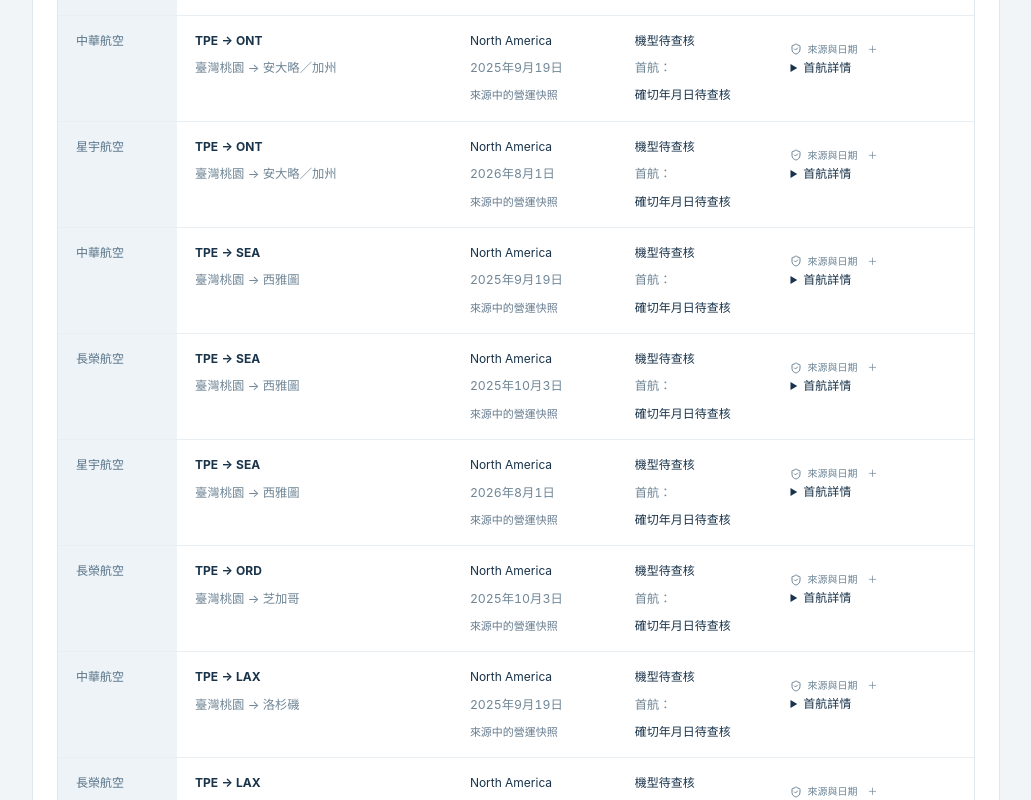
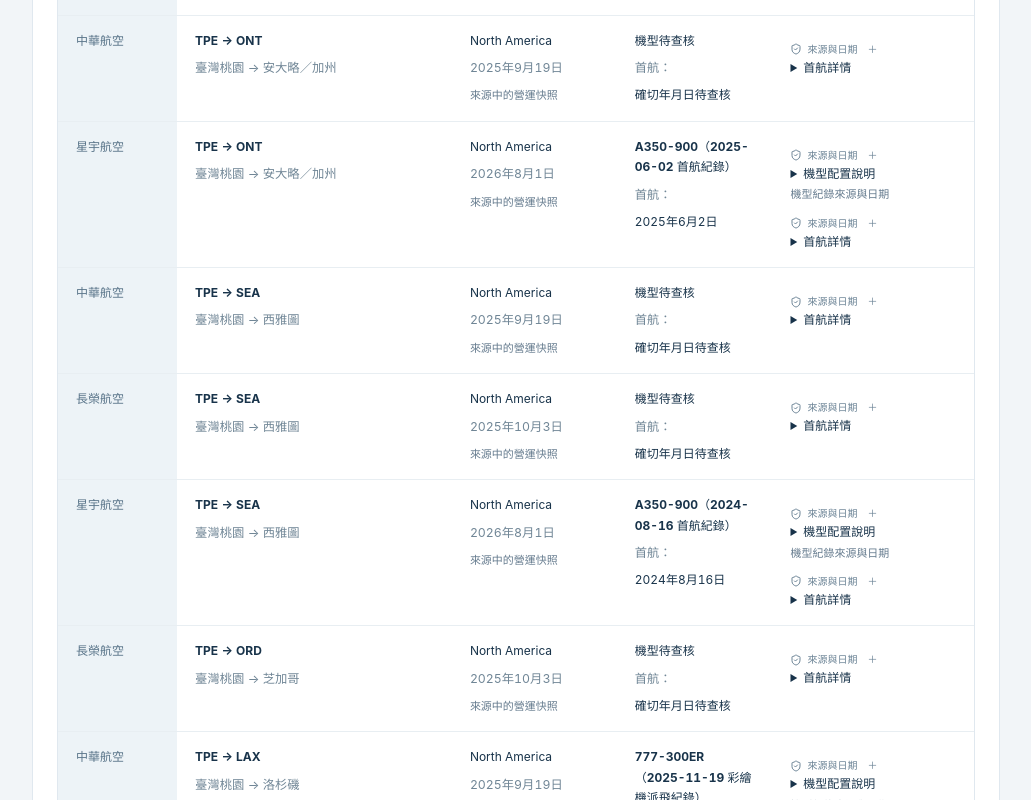
Before and after one commit to ian00883300-lang/taiwan-airlines-intelligence-hub, a React (Vite) app: page / in a window 1280 px wide. Shown: the part 5080-5880 px from the top of the page, without its empty margins (242-1273 px from the left). Built offline with nearby package versions, Linux system fonts and the light colour scheme.

Commit message:
Verify three aircraft route records and two STARLUX inaugurations

```diff
--- a/data/china-airlines/routes.json
+++ b/data/china-airlines/routes.json
@@ -17,9 +17,7 @@
       "source_id": "ciPhxActual",
       "corroboration_url": "https://www.china-airlines.com/at/de/about-china-airlines/media/news/20250919",
       "note": "2025年12月3日CI036台北出發實際首航，官方事後稿件確認；航班日與派飛機型是該次首航紀錄，不保證今日班表。",
-      "event_ids": [
-        "china-airlines-phx-inaugural"
-      ],
+      "event_ids": ["china-airlines-phx-inaugural"],
       "evidence_kind": "confirmed_inaugural",
       "aircraft": "A350-900（2025-12-03 首航公告）",
       "aircraft_source_url": "https://www.china-airlines.com/us/zh/about-china-airlines/media/news/20251203-PHX.html",
@@ -39,9 +37,7 @@
       "verified_date": "2026-10-12",
       "status": "confirmed",
       "source_id": "ciRoute",
-      "event_ids": [
-        "china-airlines-TPE-JFK-inaugural"
-      ],
+      "event_ids": ["china-airlines-TPE-JFK-inaugural"],
       "evidence_kind": "dated_operating_snapshot",
       "note": "有日期的官方營運／航網敘述；確認該日期範圍的航線存在，不保證今日班次、機型或不停航。共掛與interline目的地未加入此自營航圖。"
     },
@@ -59,11 +55,22 @@
       "verified_date": "2026-10-12",
       "status": "confirmed",
       "source_id": "ciRoute",
-      "event_ids": [
-        "china-airlines-TPE-LAX-inaugural"
-      ],
+      "event_ids": ["china-airlines-TPE-LAX-inaugural"],
       "evidence_kind": "dated_operating_snapshot",
-      "note": "有日期的官方營運／航網敘述；確認該日期範圍的航線存在，不保證今日班次、機型或不停航。共掛與interline目的地未加入此自營航圖。"
+      "note": "有日期的官方營運／航網敘述；確認該日期範圍的航線存在，不保證今日班次、機型或不停航。共掛與interline目的地未加入此自營航圖。",
+      "aircraft": "777-300ER（2025-11-19 彩繪機派飛紀錄）",
+      "aircraft_evidence": {
+        "source": "華航｜動物方城市 2 彩繪機正式啟航",
+        "source_url": "https://www.china-airlines.com/nz/zh/about-china-airlines/media/news/20251119",
+        "published_date": "2025-11-19",
+        "as_of": "2025-11-19",
+        "verified_date": "2026-10-14",
+        "status": "confirmed",
+        "source_id": "ciLaxLiveryRecord",
+        "note": "彩繪機派飛紀錄；不是洛杉磯航線首次開航。 此為歷史執飛紀錄，不代表今日所有班次固定使用此機型。"
+      },
+      "aircraft_source_url": "https://www.china-airlines.com/nz/zh/about-china-airlines/media/news/20251119",
+      "aircraft_note": "彩繪機派飛紀錄；不是洛杉磯航線首次開航。 此為歷史執飛紀錄，不代表今日所有班次固定使用此機型。"
     },
     {
       "id": "china-airlines-TPE-ONT",
@@ -79,9 +86,7 @@
       "verified_date": "2026-10-12",
       "status": "confirmed",
       "source_id": "ciRoute",
-      "event_ids": [
-        "china-airlines-TPE-ONT-inaugural"
-      ],
+      "event_ids": ["china-airlines-TPE-ONT-inaugural"],
       "evidence_kind": "dated_operating_snapshot",
       "note": "有日期的官方營運／航網敘述；確認該日期範圍的航線存在，不保證今日班次、機型或不停航。共掛與interline目的地未加入此自營航圖。"
     },
@@ -99,9 +104,7 @@
       "verified_date": "2026-10-12",
       "status": "confirmed",
       "source_id": "ciRoute",
-      "event_ids": [
-        "china-airlines-TPE-SFO-inaugural"
-      ],
+      "event_ids": ["china-airlines-TPE-SFO-inaugural"],
       "evidence_kind": "dated_operating_snapshot",
       "note": "有日期的官方營運／航網敘述；確認該日期範圍的航線存在，不保證今日班次、機型或不停航。共掛與interline目的地未加入此自營航圖。"
     },
@@ -119,9 +122,7 @@
       "verified_date": "2026-10-12",
       "status": "confirmed",
       "source_id": "ciRoute",
-      "event_ids": [
-        "china-airlines-TPE-SEA-inaugural"
-      ],
+      "event_ids": ["china-airlines-TPE-SEA-inaugural"],
       "evidence_kind": "dated_operating_snapshot",
       "note": "有日期的官方營運／航網敘述；確認該日期範圍的航線存在，不保證今日班次、機型或不停航。共掛與interline目的地未加入此自營航圖。"
     },
@@ -139,9 +140,7 @@
       "verified_date": "2026-10-12",
       "status": "confirmed",
       "source_id": "ciRoute",
-      "event_ids": [
-        "china-airlines-TPE-YVR-inaugural"
-      ],
+      "event_ids": ["china-airlines-TPE-YVR-inaugural"],
       "evidence_kind": "dated_operating_snapshot",
       "note": "有日期的官方營運／航網敘述；確認該日期範圍的航線存在，不保證今日班次、機型或不停航。共掛與interline目的地未加入此自營航圖。"
     },
@@ -159,9 +158,7 @@
       "verified_date": "2026-10-12",
       "status": "confirmed",
       "source_id": "ciRoute",
-      "event_ids": [
-        "china-airlines-TPE-NRT-inaugural"
-      ],
+      "event_ids": ["china-airlines-TPE-NRT-inaugural"],
       "evidence_kind": "dated_operating_snapshot",
       "note": "有日期的官方營運／航網敘述；確認該日期範圍的航線存在，不保證今日班次、機型或不停航。共掛與interline目的地未加入此自營航圖。",
       "aircraft": "A350-900",
@@ -182,9 +179,7 @@
       "verified_date": "2026-10-12",
       "status": "confirmed",
       "source_id": "ciRoute",
-      "event_ids": [
-        "china-airlines-TPE-LHR-inaugural"
-      ],
+      "event_ids": ["china-airlines-TPE-LHR-inaugural"],
       "evidence_kind": "dated_operating_snapshot",
       "note": "有日期的官方營運／航網敘述；確認該日期範圍的航線存在，不保證今日班次、機型或不停航。共掛與interline目的地未加入此自營航圖。"
     },
@@ -204,9 +199,7 @@
       "region": "Japan",
       "aircraft": "A321neo",
       "route_type": "self_operated_passenger",
-      "event_ids": [
-        "china-airlines-RMQ-OKA-inaugural-pending"
-      ],
+      "event_ids": ["china-airlines-RMQ-OKA-inaugural-pending"],
       "evidence_kind": "official_configuration"
     },
     {
@@ -225,9 +218,7 @@
       "region": "Japan",
       "aircraft": "A321neo",
       "route_type": "self_operated_passenger",
-      "event_ids": [
-        "china-airlines-KHH-OKA-inaugural-pending"
-      ],
+      "event_ids": ["china-airlines-KHH-OKA-inaugural-pending"],
       "evidence_kind": "official_configuration"
     },
     {
@@ -246,9 +237,7 @@
       "region": "Southeast Asia",
       "aircraft": "A321neo",
       "route_type": "self_operated_passenger",
-      "event_ids": [
-        "china-airlines-KHH-MNL-inaugural-pending"
-      ],
+      "event_ids": ["china-airlines-KHH-MNL-inaugural-pending"],
       "evidence_kind": "official_configuration"
     },
     {
@@ -267,9 +256,7 @@
       "region": "Europe",
       "aircraft": "A350-900",
       "route_type": "self_operated_passenger",
-      "event_ids": [
-        "china-airlines-TPE-FCO-inaugural-pending"
-      ],
+      "event_ids": ["china-airlines-TPE-FCO-inaugural-pending"],
       "evidence_kind": "official_configuration"
     },
     {
@@ -288,9 +275,7 @@
       "region": "Europe",
       "aircraft": "A350-900",
       "route_type": "self_operated_passenger",
-      "event_ids": [
-        "china-airlines-TPE-VIE-inaugural-pending"
-      ],
+      "event_ids": ["china-airlines-TPE-VIE-inaugural-pending"],
       "evidence_kind": "official_configuration"
     },
     {
@@ -309,9 +294,7 @@
       "region": "Southeast Asia",
       "aircraft": "A350-900",
       "route_type": "self_operated_passenger",
-      "event_ids": [
-        "china-airlines-TPE-SIN-inaugural-pending"
-      ],
+      "event_ids": ["china-airlines-TPE-SIN-inaugural-pending"],
       "evidence_kind": "official_configuration"
     },
     {
@@ -330,9 +313,7 @@
       "region": "Oceania",
       "aircraft": "A350-900",
       "route_type": "self_operated_passenger",
-      "event_ids": [
-        "china-airlines-TPE-BNE-inaugural-pending"
-      ],
+      "event_ids": ["china-airlines-TPE-BNE-inaugural-pending"],
       "evidence_kind": "official_configuration"
     },
     {
@@ -351,9 +332,7 @@
       "region": "Oceania",
       "aircraft": "A350-900",
       "route_type": "self_operated_passenger",
-      "event_ids": [
-        "china-airlines-BNE-AKL-inaugural-pending"
-      ],
+      "event_ids": ["china-airlines-BNE-AKL-inaugural-pending"],
       "evidence_kind": "official_configuration"
     },
     {
@@ -372,9 +351,7 @@
       "region": "Oceania",
       "aircraft": "A350-900",
       "route_type": "self_operated_passenger",
-      "event_ids": [
-        "china-airlines-TPE-MEL-inaugural-pending"
-      ],
+      "event_ids": ["china-airlines-TPE-MEL-inaugural-pending"],
       "evidence_kind": "official_configuration"
     },
     {
@@ -393,9 +370,7 @@
       "region": "Southeast Asia",
       "aircraft": "A350-900",
       "route_type": "self_operated_passenger",
-      "event_ids": [
-        "china-airlines-TPE-BKK-inaugural-pending"
-      ],
+      "event_ids": ["china-airlines-TPE-BKK-inaugural-pending"],
       "evidence_kind": "official_configuration"
     }
   ]
--- a/data/events.json
+++ b/data/events.json
@@ -449,29 +449,30 @@
     "id": "starlux-TPE-SEA-inaugural",
     "label": "TPE—SEA航線首航",
     "event_type": "inaugural",
-    "event_date": null,
-    "source": "布拉格機場｜星宇首航",
-    "source_url": "https://www.prg.aero/en/starlux-airlines-makes-its-debut-europe-new-direct-service-connects-prague-taipei-today",
-    "published_date": "2026-08-01",
-    "as_of": "2026-08-01",
-    "verified_date": null,
-    "status": "unverified",
-    "source_id": "jxPrg",
-    "note": "航線存在／營運快照的證據不自動提供最早首航日；確切年月日未查核。"
+    "event_date": "2024-08-16",
+    "source": "西雅圖港務局｜星宇西雅圖首航",
+    "source_url": "https://www.portseattle.org/news/starlux-airlines-takes-skies-nonstop-service-sea-taipei",
+    "published_date": "2024-08-17",
+    "as_of": "2024-08-16",
+    "verified_date": "2026-10-14",
+    "status": "confirmed",
+    "source_id": "jxSeaActualAircraft",
+    "note": "機場於 2024-08-17 報導前一日抵達的首航，故事件日期為 2024-08-16。"
   },
   {
     "id": "starlux-TPE-ONT-inaugural",
     "label": "TPE—ONT航線首航",
     "event_type": "inaugural",
-    "event_date": null,
-    "source": "布拉格機場｜星宇首航",
-    "source_url": "https://www.prg.aero/en/starlux-airlines-makes-its-debut-europe-new-direct-service-connects-prague-taipei-today",
-    "published_date": "2026-08-01",
-    "as_of": "2026-08-01",
-    "verified_date": null,
-    "status": "unverified",
-    "source_id": "jxPrg",
-    "note": "航線存在／營運快照的證據不自動提供最早首航日；確切年月日未查核。"
+    "event_date": "2025-06-02",
+    "source": "桃園機場｜Quarterly Issue 28（2025 年 8 月），第 2 頁",
+    "source_url": "https://www.taoyuan-airport.com/api/imagecrop/fileid/6F4B2B99-5E8C-F011-BC16-0050569094FE",
+    "published_date": null,
+    "publication_month": "2025-08",
+    "as_of": "2025-06-02",
+    "verified_date": "2026-10-14",
+    "status": "confirmed",
+    "source_id": "jxOntActualAircraft",
+    "note": "桃園機場季刊確認 2025-06-02 開航及 A350-900 配置；刊物僅標示出版月份。"
   },
   {
     "id": "starlux-TPE-PHX-inaugural",
--- a/data/sources.json
+++ b/data/sources.json
@@ -1117,5 +1117,39 @@
     "verified_date": "2026-10-13",
     "as_of": null,
     "status": "confirmed"
+  },
+  {
+    "id": "ciLaxLiveryRecord",
+    "source": "華航｜動物方城市 2 彩繪機正式啟航",
+    "source_url": "https://www.china-airlines.com/nz/zh/about-china-airlines/media/news/20251119",
+    "published_date": "2025-11-19",
+    "as_of": "2025-11-19",
+    "verified_date": "2026-10-14",
+    "status": "confirmed",
+    "note": "彩繪機派飛紀錄；不是洛杉磯航線首次開航。 此為歷史執飛紀錄，不代表今日所有班次固定使用此機型。",
+    "level": 1
+  },
+  {
+    "id": "jxSeaActualAircraft",
+    "source": "西雅圖港務局｜星宇西雅圖首航",
+    "source_url": "https://www.portseattle.org/news/starlux-airlines-takes-skies-nonstop-service-sea-taipei",
+    "published_date": "2024-08-17",
+    "as_of": "2024-08-16",
+    "verified_date": "2026-10-14",
+    "status": "confirmed",
+    "note": "機場於 2024-08-17 報導前一日抵達的首航，故事件日期為 2024-08-16。 此為歷史執飛紀錄，不代表今日所有班次固定使用此機型。",
+    "level": 3
+  },
+  {
+    "id": "jxOntActualAircraft",
+    "source": "桃園機場｜Quarterly Issue 28（2025 年 8 月），第 2 頁",
+    "source_url": "https://www.taoyuan-airport.com/api/imagecrop/fileid/6F4B2B99-5E8C-F011-BC16-0050569094FE",
+    "published_date": null,
+    "publication_month": "2025-08",
+    "as_of": "2025-06-02",
+    "verified_date": "2026-10-14",
+    "status": "confirmed",
+    "note": "桃園機場季刊確認 2025-06-02 開航及 A350-900 配置；刊物僅標示出版月份。 此為歷史執飛紀錄，不代表今日所有班次固定使用此機型。",
+    "level": 3
   }
 ]
--- a/data/starlux/routes.json
+++ b/data/starlux/routes.json
@@ -16,9 +16,7 @@
       "verified_date": "2026-10-12",
       "source_id": "jxPrg",
       "note": "代表性航線；查核官方航線存在或首航紀錄，不保證特定日期班表。",
-      "event_ids": [
-        "jx-prague-inaugural"
-      ],
+      "event_ids": ["jx-prague-inaugural"],
       "aircraft": "A350-1000（活動公布安排；可能調整）",
       "aircraft_source_url": "https://media.starlux-airlines.com/airsorayama/zh/index.html",
       "aircraft_note": "當期公布安排，鳳凰城活動至 2026-11-30；維修與調度可能更換機型，塗裝班表不是永久配置。"
@@ -38,9 +36,7 @@
       "verified_date": "2026-10-12",
       "source_id": "jxRoute",
       "note": "代表性航線；查核官方航線存在或首航紀錄，不保證特定日期班表。",
-      "event_ids": [
-        "starlux-kix-inaugural"
-      ],
+      "event_ids": ["starlux-kix-inaugural"],
       "aircraft_source_url": "https://www.starlux-airlines.com/flights/zh/flights-from-osaka-to-taipei",
       "aircraft_note": "代表性航線；查核官方航線存在或首航紀錄，不保證特定日期班表。"
     },
@@ -58,9 +54,7 @@
       "verified_date": "2026-10-12",
       "status": "confirmed",
       "source_id": "jxPrg",
-      "event_ids": [
-        "starlux-TPE-LAX-inaugural"
-      ],
+      "event_ids": ["starlux-TPE-LAX-inaugural"],
       "evidence_kind": "dated_operating_snapshot",
       "note": "有日期的官方營運／航網敘述；確認該日期範圍的航線存在，不保證今日班次、機型或不停航。共掛與interline目的地未加入此自營航圖。"
     },
@@ -78,9 +72,7 @@
       "verified_date": "2026-10-12",
       "status": "confirmed",
       "source_id": "jxPrg",
-      "event_ids": [
-        "starlux-TPE-SFO-inaugural"
-      ],
+      "event_ids": ["starlux-TPE-SFO-inaugural"],
       "evidence_kind": "dated_operating_snapshot",
       "note": "有日期的官方營運／航網敘述；確認該日期範圍的航線存在，不保證今日班次、機型或不停航。共掛與interline目的地未加入此自營航圖。"
     },
@@ -98,11 +90,22 @@
       "verified_date": "2026-10-12",
       "status": "confirmed",
       "source_id": "jxPrg",
-      "event_ids": [
-        "starlux-TPE-SEA-inaugural"
-      ],
+      "event_ids": ["starlux-TPE-SEA-inaugural"],
       "evidence_kind": "dated_operating_snapshot",
-      "note": "有日期的官方營運／航網敘述；確認該日期範圍的航線存在，不保證今日班次、機型或不停航。共掛與interline目的地未加入此自營航圖。"
+      "note": "有日期的官方營運／航網敘述；確認該日期範圍的航線存在，不保證今日班次、機型或不停航。共掛與interline目的地未加入此自營航圖。",
+      "aircraft": "A350-900（2024-08-16 首航紀錄）",
+      "aircraft_evidence": {
+        "source": "西雅圖港務局｜星宇西雅圖首航",
+        "source_url": "https://www.portseattle.org/news/starlux-airlines-takes-skies-nonstop-service-sea-taipei",
+        "published_date": "2024-08-17",
+        "as_of": "2024-08-16",
+        "verified_date": "2026-10-14",
+        "status": "confirmed",
+        "source_id": "jxSeaActualAircraft",
+        "note": "機場於 2024-08-17 報導前一日抵達的首航，故事件日期為 2024-08-16。 此為歷史執飛紀錄，不代表今日所有班次固定使用此機型。"
+      },
+      "aircraft_source_url": "https://www.portseattle.org/news/starlux-airlines-takes-skies-nonstop-service-sea-taipei",
+      "aircraft_note": "機場於 2024-08-17 報導前一日抵達的首航，故事件日期為 2024-08-16。 此為歷史執飛紀錄，不代表今日所有班次固定使用此機型。"
     },
     {
       "id": "starlux-TPE-ONT",
@@ -118,11 +121,23 @@
       "verified_date": "2026-10-12",
       "status": "confirmed",
       "source_id": "jxPrg",
-      "event_ids": [
-        "starlux-TPE-ONT-inaugural"
-      ],
+      "event_ids": ["starlux-TPE-ONT-inaugural"],
       "evidence_kind": "dated_operating_snapshot",
-      "note": "有日期的官方營運／航網敘述；確認該日期範圍的航線存在，不保證今日班次、機型或不停航。共掛與interline目的地未加入此自營航圖。"
+      "note": "有日期的官方營運／航網敘述；確認該日期範圍的航線存在，不保證今日班次、機型或不停航。共掛與interline目的地未加入此自營航圖。",
+      "aircraft": "A350-900（2025-06-02 首航紀錄）",
+      "aircraft_evidence": {
+        "source": "桃園機場｜Quarterly Issue 28（2025 年 8 月），第 2 頁",
+        "source_url": "https://www.taoyuan-airport.com/api/imagecrop/fileid/6F4B2B99-5E8C-F011-BC16-0050569094FE",
+        "published_date": null,
+        "publication_month": "2025-08",
+        "as_of": "2025-06-02",
+        "verified_date": "2026-10-14",
+        "status": "confirmed",
+        "source_id": "jxOntActualAircraft",
+        "note": "桃園機場季刊確認 2025-06-02 開航及 A350-900 配置；刊物僅標示出版月份。 此為歷史執飛紀錄，不代表今日所有班次固定使用此機型。"
+      },
+      "aircraft_source_url": "https://www.taoyuan-airport.com/api/imagecrop/fileid/6F4B2B99-5E8C-F011-BC16-0050569094FE",
+      "aircraft_note": "桃園機場季刊確認 2025-06-02 開航及 A350-900 配置；刊物僅標示出版月份。 此為歷史執飛紀錄，不代表今日所有班次固定使用此機型。"
     },
     {
       "id": "starlux-TPE-PHX",
@@ -138,9 +153,7 @@
       "verified_date": "2026-10-12",
       "status": "confirmed",
       "source_id": "jxPhoenix",
-      "event_ids": [
-        "starlux-TPE-PHX-inaugural"
-      ],
+      "event_ids": ["starlux-TPE-PHX-inaugural"],
       "evidence_kind": "dated_operating_snapshot",
       "note": "有日期的官方營運／航網敘述；確認該日期範圍的航線存在，不保證今日班次、機型或不停航。共掛與interline目的地未加入此自營航圖。",
       "aircraft": "A350-1000（活動公布安排；可能調整）",
@@ -161,9 +174,7 @@
       "verified_date": "2026-10-12",
       "status": "confirmed",
       "source_id": "jxAnnual",
-      "event_ids": [
-        "starlux-TPE-UKB-inaugural"
-      ],
+      "event_ids": ["starlux-TPE-UKB-inaugural"],
       "evidence_kind": "dated_operating_snapshot",
       "note": "有日期的官方營運／航網敘述；確認該日期範圍的航線存在，不保證今日班次、機型或不停航。共掛與interline目的地未加入此自營航圖。"
     },
@@ -181,9 +192,7 @@
       "verified_date": "2026-10-12",
       "status": "confirmed",
       "source_id": "jxAnnual",
-      "event_ids": [
-        "starlux-RMQ-UKB-inaugural"
-      ],
+      "event_ids": ["starlux-RMQ-UKB-inaugural"],
       "evidence_kind": "dated_operating_snapshot",
       "note": "有日期的官方營運／航網敘述；確認該日期範圍的航線存在，不保證今日班次、機型或不停航。共掛與interline目的地未加入此自營航圖。"
     },
@@ -201,9 +210,7 @@
       "verified_date": "2026-10-12",
       "status": "confirmed",
       "source_id": "jxAnnual",
-      "event_ids": [
-        "starlux-TPE-MNL-inaugural"
-      ],
+      "event_ids": ["starlux-TPE-MNL-inaugural"],
       "evidence_kind": "dated_operating_snapshot",
       "note": "有日期的官方營運／航網敘述；確認該日期範圍的航線存在，不保證今日班次、機型或不停航。共掛與interline目的地未加入此自營航圖。"
     },
@@ -221,9 +228,7 @@
       "verified_date": "2026-10-12",
       "status": "confirmed",
       "source_id": "jxMiyako",
-      "event_ids": [
-        "starlux-TPE-SHI-inaugural"
-      ],
+      "event_ids": ["starlux-TPE-SHI-inaugural"],
       "evidence_kind": "dated_operating_snapshot",
       "note": "有日期的官方營運／航網敘述；確認該日期範圍的航線存在，不保證今日班次、機型或不停航。共掛與interline目的地未加入此自營航圖。"
     },
@@ -241,9 +246,7 @@
       "verified_date": "2026-10-12",
       "status": "confirmed",
       "source_id": "jxMiyako",
-      "event_ids": [
-        "starlux-RMQ-SHI-inaugural"
-      ],
+      "event_ids": ["starlux-RMQ-SHI-inaugural"],
       "evidence_kind": "dated_operating_snapshot",
       "note": "有日期的官方營運／航網敘述；確認該日期範圍的航線存在，不保證今日班次、機型或不停航。共掛與interline目的地未加入此自營航圖。"
     },
@@ -263,9 +266,7 @@
       "region": "Japan",
       "route_type": "self_operated_passenger",
       "aircraft": "A350-1000（活動公布安排；可能調整）",
-      "event_ids": [
-        "starlux-NRT-inaugural-pending"
-      ],
+      "event_ids": ["starlux-NRT-inaugural-pending"],
       "evidence_kind": "official_configuration"
     }
   ]
--- a/src/RouteNetwork.jsx
+++ b/src/RouteNetwork.jsx
@@ -353,7 +353,13 @@
                               <p>{r.aircraft_note}</p>
                             </details>
                           )}
-                          {r.aircraft_source_url && (
+                          {r.aircraft_evidence && (
+                            <div aria-label="機型證據">
+                              <small>機型紀錄來源與日期</small>
+                              <Source item={r.aircraft_evidence} compact />
+                            </div>
+                          )}
+                          {!r.aircraft_evidence && r.aircraft_source_url && (
                             <a
                               href={r.aircraft_source_url}
                               target="_blank"
```
Also changed, not shown: tests/route-filter-browser.mjs (+8 -0 lines), 2 other files (tests, documents, lock files or other folders).
